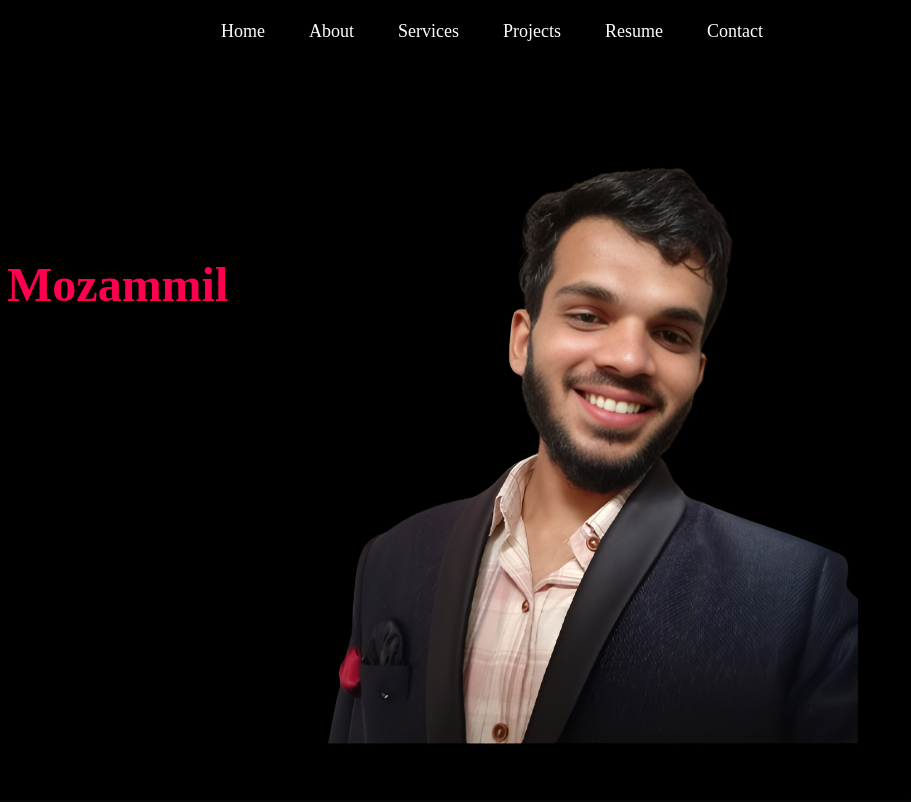
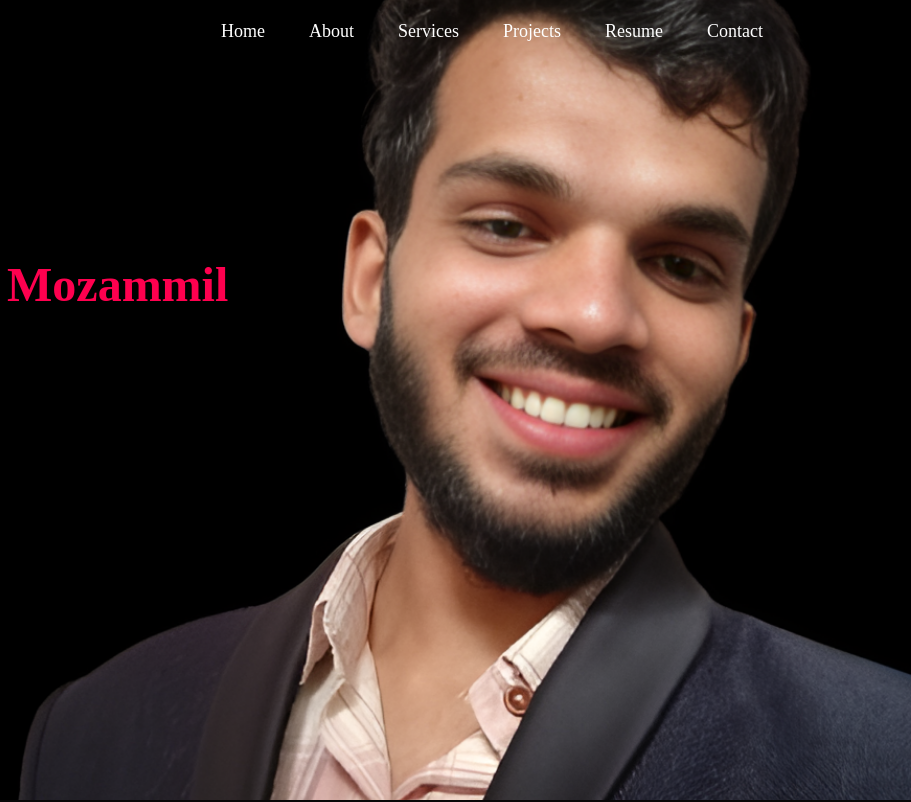
Before and after one commit to kaynatmozammil/kaynat, a plain HTML site: page index.html in a window 1280 px wide. Shown: the top 802 px of the page, 369-1280 px from the left. Drawn offline with Linux system fonts and the light colour scheme.

Commit message:
Changing in media query

```diff
--- a/style.css
+++ b/style.css
@@ -389,9 +389,9 @@ nav .fa-solid {
   display: none;
 }
 @media only screen and (max-width: 600px) {
-  #header {
+  /* #header {
     background-image: url(images/small-background.png);
-  }
+  } */
   .header-text {
     margin-top: 100%;
     font-size: 16px;
@@ -450,7 +450,7 @@ nav .fa-solid {
   }
 }
 /* Responsive Design */
-@media (max-width: 796px) {
+@media (max-width: 800px) {
   h1 {
     font-size: 32px;
   }
@@ -463,6 +463,11 @@ nav .fa-solid {
     font-size: 18px;
   }
 }
+@media only screen and (max-width: 1500px) {
+  #header {
+    background-image: url(images/small-background.png);
+  }
+}
 
 /*  */
 #msg {
```
